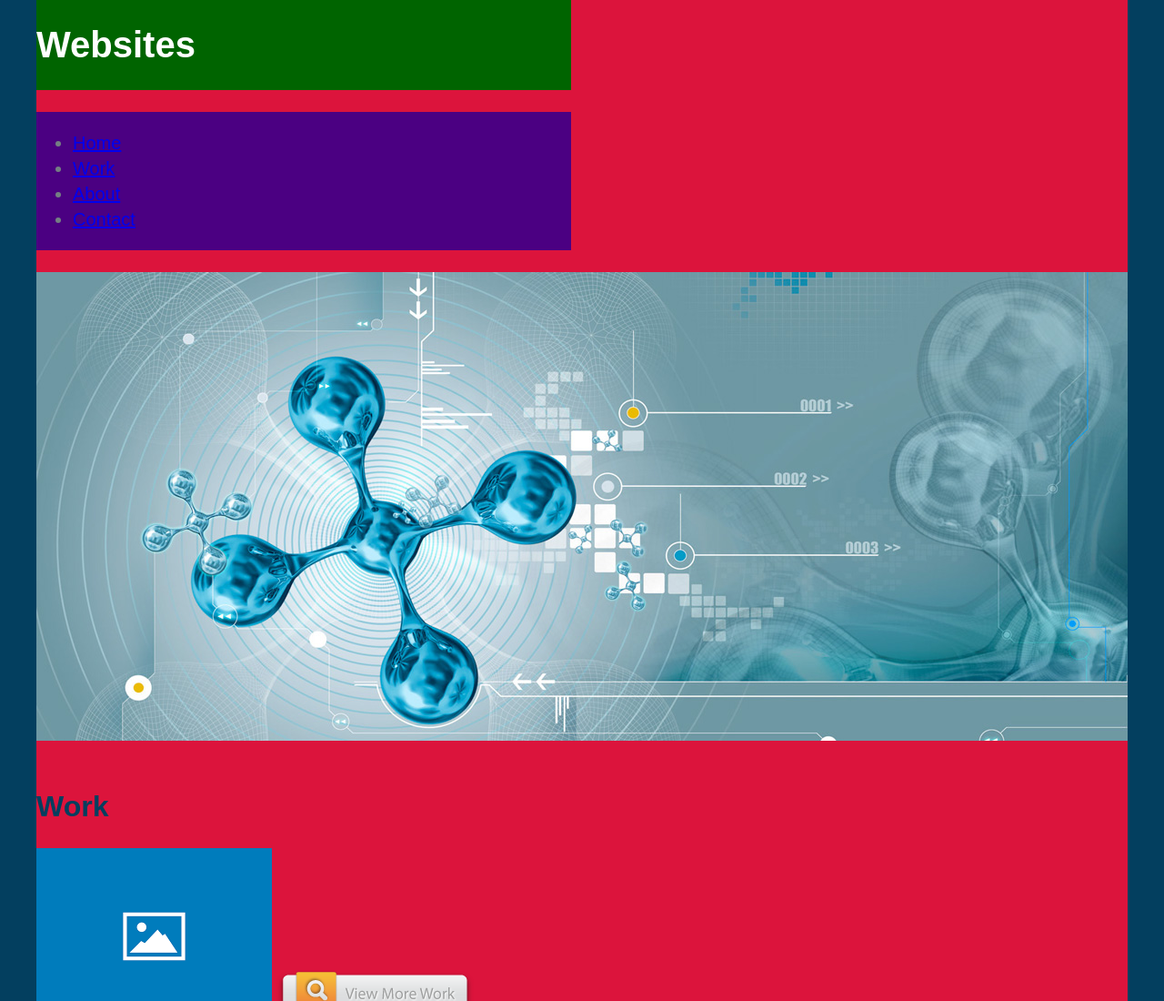
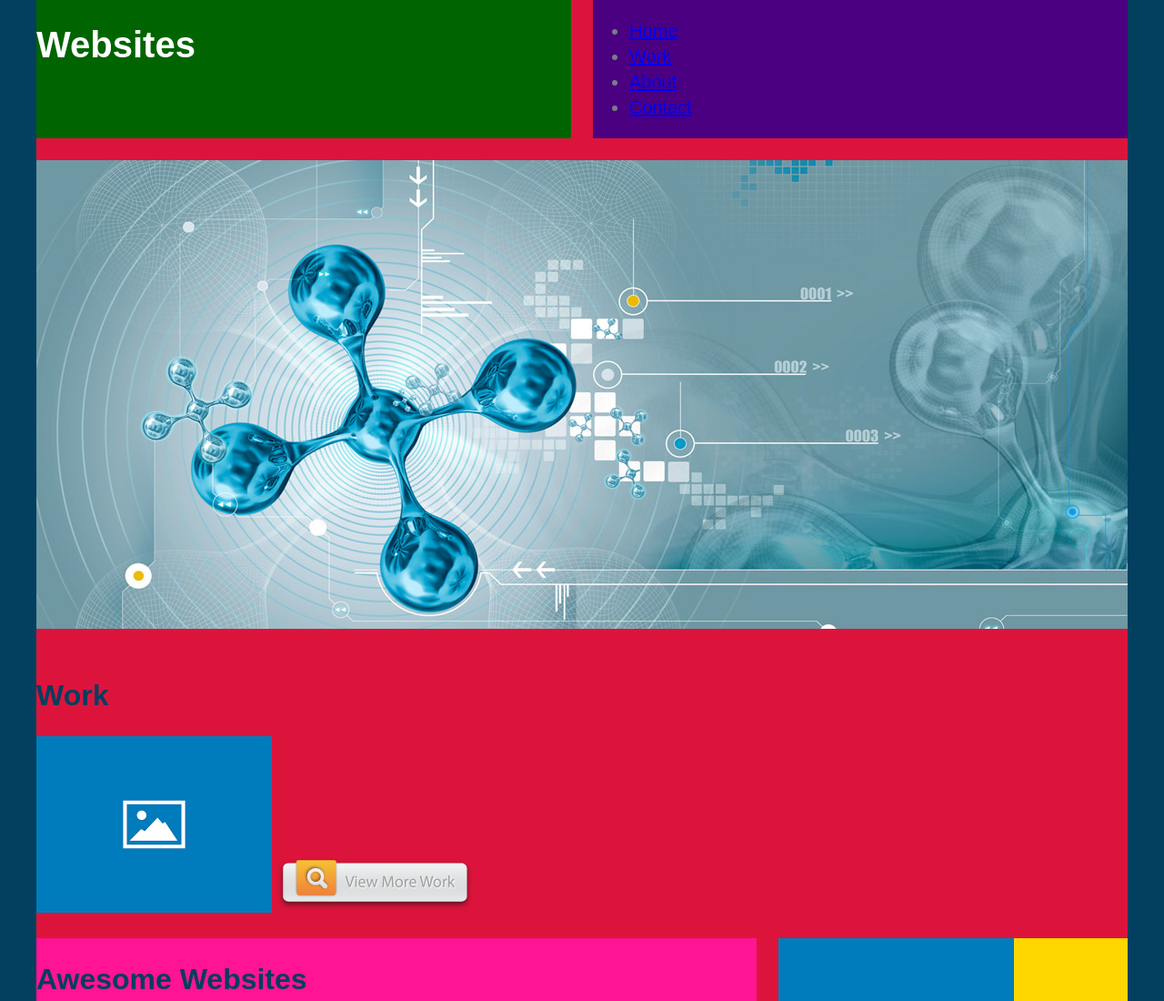
Before and after one commit to vanxssacrxza/ADPR458, a plain HTML site: page assignments/class_template/class_template.html in a window 1280 px wide. Shown: the top 1100 px of the page at 91% size. Drawn offline with nearby package versions, Linux system fonts and the light colour scheme.

Commit message:
changes to in class

```diff
--- a/assignments/class_template/css/inclass.css
+++ b/assignments/class_template/css/inclass.css
@@ -52,11 +52,11 @@ img {
 @media screen and (min-width: 40rem) {
     .site-id {
         grid-column: 1 / span 6;
-        background-color: darkgreen;
+        background-color: #006400;
     }
     .menu {
-        grid-column: 1 / span 6;
-        background-color:indigo;
+        grid-column: 7 / span 6;
+        background-color: indigo;
     }
     .company {
         grid-column: 1 / span 8;
```
Also changed, not shown: assignments/class_template/class_template.html (+4 -4 lines), assignments/class_template/css/class_template.html (deleted, +0 -3 lines).
